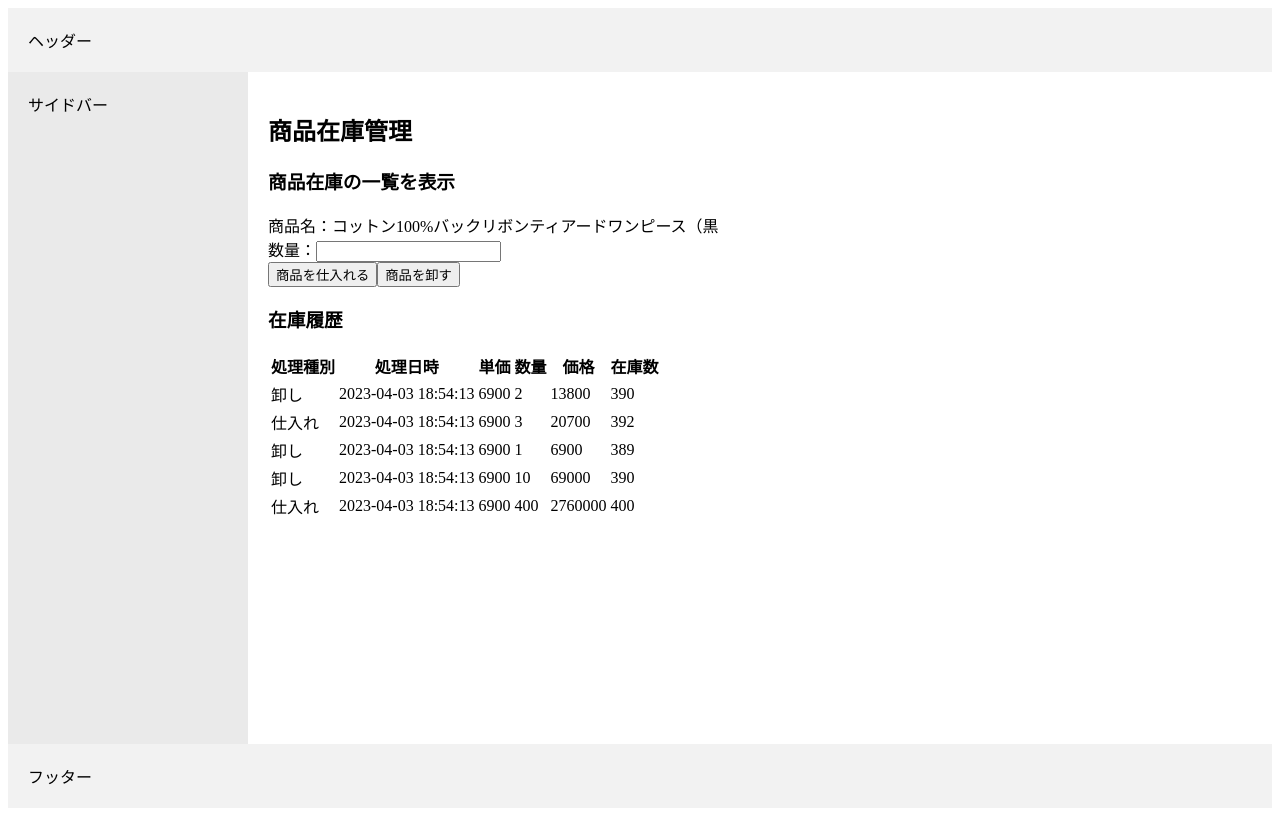
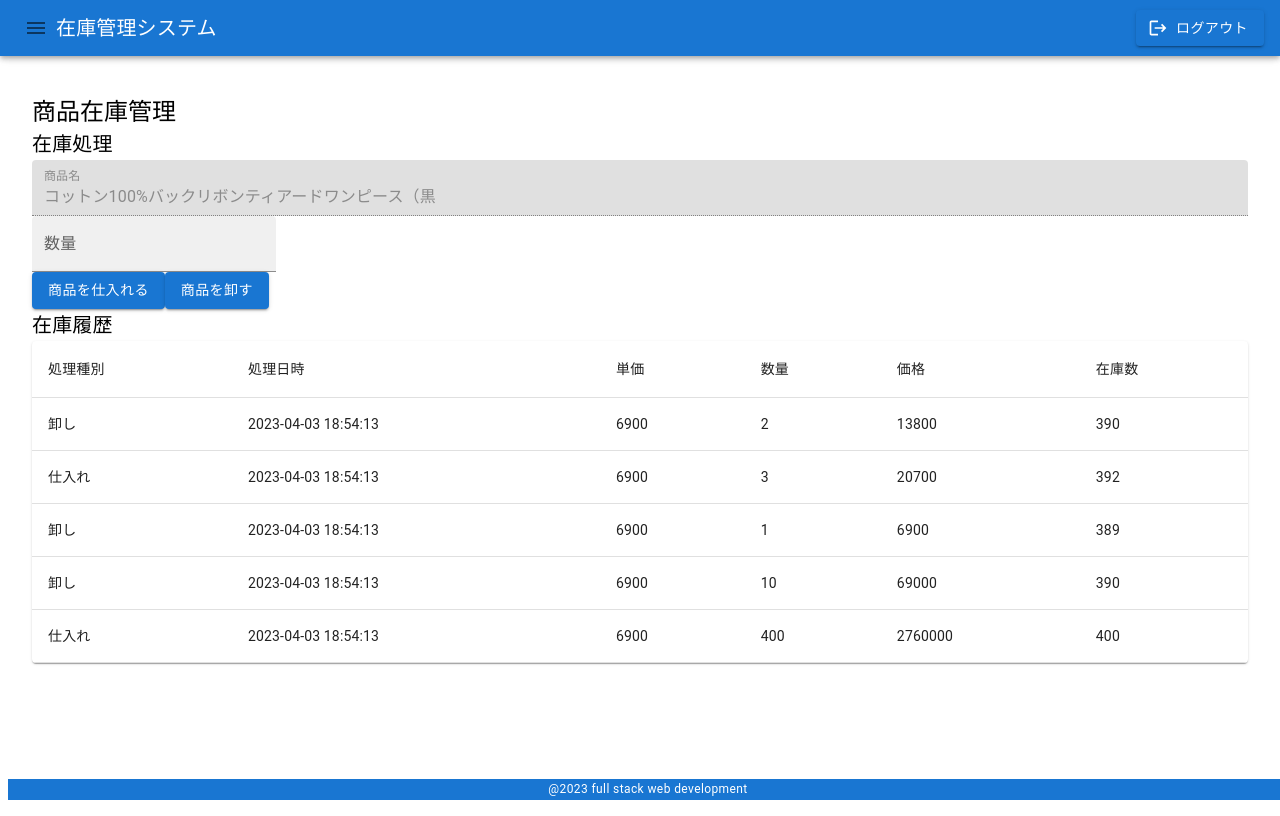
Before and after one commit to re2osushi8888/study-fullstack-web-dev, a Next.js app in the folder frontend/: page /inventory/products/1 in a window 1280 px wide. Built offline with nearby package versions, Linux system fonts and the light colour scheme.

Commit message:
chapter 5-6-3
UIの改善
一部型エラーなどがあったので修正

```diff
--- a/frontend/app/inventory/layout.tsx
+++ b/frontend/app/inventory/layout.tsx
@@ -1,20 +1,142 @@
+'use client';
+
+import { ThemeProvider } from '@emotion/react';
+import { Logout as LogoutIcon, Menu as MenuIcon } from '@mui/icons-material';
+import {
+	AppBar,
+	Box,
+	Button,
+	Divider,
+	Drawer,
+	IconButton,
+	List,
+	ListItem,
+	ListItemButton,
+	ListItemText,
+	Toolbar,
+	Typography,
+	createTheme,
+} from '@mui/material';
+import { useRouter } from 'next/navigation';
 import type React from 'react';
-import styles from './products/styles.module.css';
+import { useState } from 'react';
+
+declare module '@mui/material/styles' {
+	interface BreakpointOverrides {
+		xs: false;
+		sm: false;
+		md: false;
+		lg: false;
+		xl: false;
+		mobile: true;
+		desktop: true;
+	}
+}
+
+const defaultTheme = createTheme({
+	breakpoints: {
+		values: {
+			mobile: 0,
+			desktop: 600,
+		},
+	},
+});
+
 export default function InventoryLayout({
 	children,
 }: {
 	children: React.ReactNode;
 }) {
+	// サイドバーの閉会を管理する
+	const [open, setOpen] = useState(false);
+
+	const toggleDrawer = (open: boolean) => {
+		setOpen(open);
+	};
+
+	//各種画面への遷移を管理する
+	const router = useRouter();
+
+	//ログアウト処理
+	const handleLogout = () => {
+		router.replace('/login');
+	};
+
+	// 開閉対象となるサイドバー本体
+	const list = () => (
+		<Box sx={{ width: 240 }}>
+			<Toolbar />
+			<Divider />
+			<List>
+				<ListItem component="a" href="/inventory/products" disablePadding>
+					<ListItemButton>
+						<ListItemText primary="商品一覧" />
+					</ListItemButton>
+				</ListItem>
+				<Divider />
+				<ListItem component="a" href="/inventory/import_sales" disablePadding>
+					<ListItemText primary="売上一括登録" />
+				</ListItem>
+			</List>
+		</Box>
+	);
+
 	return (
-		<div className={styles.layout}>
-			<header className={styles.header}>ヘッダー</header>
-			<div className={styles.container}>
-				<aside className={styles.navbar}>サイドバー</aside>
-				<main className={styles.content}>
-					<section>{children}</section>
-				</main>
-			</div>
-			<footer className={styles.footer}>フッター</footer>
-		</div>
+		<ThemeProvider theme={defaultTheme}>
+			<Box sx={{ display: 'flex' }}>
+				<AppBar position="fixed">
+					<Toolbar>
+						<IconButton onClick={() => toggleDrawer(true)}>
+							<MenuIcon />
+						</IconButton>
+						<Typography
+							variant="h6"
+							noWrap
+							component="div"
+							sx={{ flexGrow: 1 }}
+						>
+							在庫管理システム
+						</Typography>
+						<Button
+							variant="contained"
+							startIcon={<LogoutIcon />}
+							onClick={() => handleLogout()}
+						>
+							ログアウト
+						</Button>
+					</Toolbar>
+				</AppBar>
+				<Drawer open={open} onClose={() => toggleDrawer(false)} anchor="left">
+					{list()}
+				</Drawer>
+				<Box
+					component="main"
+					sx={{
+						flexGrow: 1,
+						p: 3,
+						// AppBar と被るため下にずらしている
+						marginTop: '64px',
+						width: '100%',
+						background: 'white',
+					}}
+				>
+					{children}
+				</Box>
+				<Box
+					component="footer"
+					sx={{
+						width: '100%',
+						position: 'fixed',
+						textAlign: 'center',
+						bottom: 0,
+						background: '#1976d2',
+					}}
+				>
+					<Typography variant="caption" color="white">
+						@2023 full stack web development
+					</Typography>
+				</Box>
+			</Box>
+		</ThemeProvider>
 	);
 }
--- a/frontend/app/inventory/products/[id]/page.tsx
+++ b/frontend/app/inventory/products/[id]/page.tsx
@@ -1,6 +1,23 @@
 'use client';
 
+import {
+	Alert,
+	type AlertColor,
+	Box,
+	Button,
+	Paper,
+	Snackbar,
+	Table,
+	TableBody,
+	TableCell,
+	TableContainer,
+	TableHead,
+	TableRow,
+	TextField,
+	Typography,
+} from '@mui/material';
 import { useEffect, useState } from 'react';
+import { useForm } from 'react-hook-form';
 import inventoriesData from '../sample/dummy_inventories.json';
 import productsData from '../sample/dummy_products.json';
 
@@ -9,6 +26,11 @@ type ProductData = {
 	name: string;
 	price: number;
 	description: string;
+};
+
+type FormData = {
+	id: number;
+	quantity: number;
 };
 
 type InventoryData = {
@@ -24,11 +46,16 @@ type InventoryData = {
 export default function Page({
 	params,
 }: {
-	// 商品IDにあたる検索条件
 	params: { id: number };
 }) {
 	const paramsId = Number(params.id);
-	//読み込みデータを保持
+	const {
+		register,
+		handleSubmit,
+		formState: { errors },
+	} = useForm<FormData>();
+
+	// 読込データを保持
 	const [product, setProduct] = useState<ProductData>({
 		id: 0,
 		name: '',
@@ -36,7 +63,20 @@ export default function Page({
 		description: '',
 	});
 	const [data, setData] = useState<Array<InventoryData>>([]);
+	// submit時のactionを分岐させる
+	const [action, setAction] = useState<string>('');
+	const [open, setOpen] = useState(false);
+	const [severity, setSeverity] = useState<AlertColor>('success');
+	const [message, setMessage] = useState('');
+	const result = (severity: AlertColor, message: string) => {
+		setOpen(true);
+		setSeverity(severity);
+		setMessage(message);
+	};
 
+	const handleClose = () => {
+		setOpen(false);
+	};
 	useEffect(() => {
 		const selectedProduct: ProductData = productsData.find(
 			(v) => v.id === paramsId,
@@ -50,47 +90,118 @@ export default function Page({
 		setData(inventoriesData);
 	}, [paramsId]);
 
+	const onSubmit = (form: FormData): void => {
+		const data: FormData = {
+			id: Number(params.id),
+			quantity: Number(form.quantity),
+		};
+
+		// actionによってHTTPメソッドと使用するパラメーターを切り替える
+		if (action === 'purchase') {
+			handlePurchase(data);
+		} else if (action === 'sell') {
+			if (data.id === null) {
+				return;
+			}
+			handleSell(data);
+		}
+	};
+
+	// 仕入れ・卸し処理
+	const handlePurchase = (data: FormData) => {
+		result('success', '商品を仕入れました');
+	};
+
+	const handleSell = (data: FormData) => {
+		result('success', '商品を卸しました');
+	};
+
 	return (
 		<>
-			<h2>商品在庫管理</h2>
-			<h3>商品在庫の一覧を表示</h3>
-			<form>
-				<div>
-					<label htmlFor="productName">商品名：</label>
-					<span id="productName">{product.name}</span>
-				</div>
-				<div>
-					<label htmlFor="quantity">数量：</label>
-					<input type="text" id="quantity" />
-				</div>
-				<button type="submit">商品を仕入れる</button>
-				<button type="submit">商品を卸す</button>
-			</form>
-			<h3>在庫履歴</h3>
-			<table>
-				<thead>
-					<tr>
-						<th>処理種別</th>
-						<th>処理日時</th>
-						<th>単価</th>
-						<th>数量</th>
-						<th>価格</th>
-						<th>在庫数</th>
-					</tr>
-				</thead>
-				<tbody>
-					{data.map((data: InventoryData) => (
-						<tr key={data.id}>
-							<td>{data.type}</td>
-							<td>{data.date}</td>
-							<td>{data.unit}</td>
-							<td>{data.quantity}</td>
-							<td>{data.price}</td>
-							<td>{data.inventory}</td>
-						</tr>
-					))}
-				</tbody>
-			</table>
+			<Snackbar
+				open={open}
+				autoHideDuration={3000}
+				onClose={handleClose}
+				anchorOrigin={{ vertical: 'top', horizontal: 'left' }}
+			>
+				<Alert severity={severity}>{message}</Alert>
+			</Snackbar>
+			<Typography variant="h5">商品在庫管理</Typography>
+			<Typography variant="h6">在庫処理</Typography>
+			<Box component="form" onSubmit={handleSubmit(onSubmit)}>
+				<Box>
+					<TextField
+						disabled
+						fullWidth
+						id="name"
+						label="商品名"
+						variant="filled"
+						value={product.name}
+					/>
+				</Box>
+				<Box>
+					<TextField
+						type="number"
+						id="quantity"
+						variant="filled"
+						label="数量"
+						{...register('quantity', {
+							required: '必須入力です。',
+							min: {
+								value: 1,
+								message: '1から99999999の数値を入力してください',
+							},
+							max: {
+								value: 99999999,
+								message: '1から99999999の数値を入力してください',
+							},
+						})}
+						error={Boolean(errors.quantity)}
+						helperText={errors.quantity?.message?.toString() || ''}
+					/>
+				</Box>
+				<Button
+					variant="contained"
+					type="submit"
+					onClick={() => setAction('purchase')}
+				>
+					商品を仕入れる
+				</Button>
+				<Button
+					variant="contained"
+					type="submit"
+					onClick={() => setAction('sell')}
+				>
+					商品を卸す
+				</Button>
+			</Box>
+			<Typography variant="h6">在庫履歴</Typography>
+			<TableContainer component={Paper}>
+				<Table>
+					<TableHead>
+						<TableRow>
+							<TableCell>処理種別</TableCell>
+							<TableCell>処理日時</TableCell>
+							<TableCell>単価</TableCell>
+							<TableCell>数量</TableCell>
+							<TableCell>価格</TableCell>
+							<TableCell>在庫数</TableCell>
+						</TableRow>
+					</TableHead>
+					<TableBody>
+						{data.map((data: InventoryData) => (
+							<TableRow key={data.id}>
+								<TableCell>{data.type}</TableCell>
+								<TableCell>{data.date}</TableCell>
+								<TableCell>{data.unit}</TableCell>
+								<TableCell>{data.quantity}</TableCell>
+								<TableCell>{data.price}</TableCell>
+								<TableCell>{data.inventory}</TableCell>
+							</TableRow>
+						))}
+					</TableBody>
+				</Table>
+			</TableContainer>
 		</>
 	);
 }
--- a/frontend/app/inventory/products/page.tsx
+++ b/frontend/app/inventory/products/page.tsx
@@ -1,6 +1,30 @@
 'use client';
 
-import Link from 'next/link';
+import {
+	Add as AddIcon,
+	Cancel as CancelIcon,
+	Check as CheckIcon,
+	Delete as DeleteIcon,
+	Edit as EditIcon,
+} from '@mui/icons-material';
+import {
+	Alert,
+	type AlertColor,
+	Box,
+	Button,
+	IconButton,
+	Link,
+	Paper,
+	Snackbar,
+	Table,
+	TableBody,
+	TableCell,
+	TableContainer,
+	TableHead,
+	TableRow,
+	TextField,
+	Typography,
+} from '@mui/material';
 import { useEffect, useState } from 'react';
 import { useForm } from 'react-hook-form';
 import productsData from './sample/dummy_products.json';
@@ -28,12 +52,27 @@ export default function Page() {
 
 	// 読み込みデータを保持
 	const [data, setData] = useState<Array<ProductData>>([]);
+	const [open, setOpen] = useState(false);
+	const [severity, setSeverity] = useState<AlertColor>('success');
+	const [message, setMessage] = useState('');
+	const result = (severity: AlertColor, message: string) => {
+		setOpen(true);
+		setSeverity(severity);
+		setMessage(message);
+	};
+
+	// ドキュメント見たけど引数要らなそう
+	const handleClose = () => {
+		setOpen(false);
+	};
+
 	useEffect(() => {
 		setData(productsData);
 	}, []);
 
+	// 登録データを保持
 	const [id, setId] = useState<number | null>(0);
-	// submit時のactionを分岐させる
+	// submit字のactionを分岐させる
 	const [action, setAction] = useState<string>('');
 	const onSubmit = (event: ProductFormData): void => {
 		const data: ProductData = {
@@ -42,7 +81,7 @@ export default function Page() {
 			price: Number(event.price),
 			description: event.description,
 		};
-		// actionによってHTTPメソッドと使用するパラメーターを切り替える
+		// actionによってHTTPメソッドと　使用するパラメータを切り替える
 		if (action === 'add') {
 			handleAdd(data);
 		} else if (action === 'update') {
@@ -58,7 +97,7 @@ export default function Page() {
 		}
 	};
 
-	// 新規登録処理、新規登録行の表示状態を保持
+	// 登録処理
 	const handleShowNewRow = () => {
 		setId(null);
 		reset({
@@ -71,10 +110,11 @@ export default function Page() {
 		setId(0);
 	};
 	const handleAdd = (data: ProductData) => {
+		result('success', '商品が登録されました');
 		setId(0);
 	};
 
-	// 更新・削除処理、更新・削除業の表示状態を保持
+	// 更新・削除処理
 	const handleEditRow = (id: number | null) => {
 		const selectedProduct: ProductData = data.find(
 			(v) => v.id === id,
@@ -90,147 +130,221 @@ export default function Page() {
 		setId(0);
 	};
 	const handleEdit = (data: ProductData) => {
+		result('success', '商品が更新されました');
 		setId(0);
 	};
 	const handleDelete = (id: number) => {
+		result('success', '商品が削除されました');
 		setId(0);
 	};
 
 	return (
-		<div>
-			<h2>商品一覧</h2>
-			<button type="button" onClick={handleShowNewRow}>
+		<>
+			<Snackbar
+				open={open}
+				autoHideDuration={3000}
+				onClose={handleClose}
+				// わかりづらいので左上に表示
+				anchorOrigin={{ vertical: 'top', horizontal: 'left' }}
+			>
+				<Alert severity={severity}>{message}</Alert>
+			</Snackbar>
+			<Typography variant="h5">商品一覧</Typography>
+			<Button
+				variant="contained"
+				startIcon={<AddIcon />}
+				onClick={() => handleShowNewRow()}
+			>
 				商品を追加する
-			</button>
-			<form onSubmit={handleSubmit(onSubmit)}>
-				<table>
-					<thead>
-						<tr>
-							<th>商品ID</th>
-							<th>商品名</th>
-							<th>単価</th>
-							<th>説明</th>
-							<th />
-							<th />
-						</tr>
-					</thead>
-					<tbody>
+			</Button>
+			<Box
+				component="form"
+				onSubmit={handleSubmit(onSubmit)}
+				sx={{ height: 400, width: '100%' }}
+			>
+				<TableContainer component={Paper}>
+					<Table
+						sx={{
+							display: { mobile: 'none', desktop: 'table' },
+						}}
+					>
+						<TableHead>
+							<TableRow>
+								<TableCell>商品ID</TableCell>
+								<TableCell>商品名</TableCell>
+								<TableCell>単価</TableCell>
+								<TableCell>説明</TableCell>
+								<TableCell />
+								<TableCell />
+							</TableRow>
+						</TableHead>
+						<TableBody>
 							{id === null ? (
-							<tr>
-								<td />
-								<td>
-									<input
+								<TableRow>
+									<TableCell />
+									<TableCell>
+										<TextField
 											type="text"
 											id="name"
-										{...register('name', { required: true, maxLength: 100 })}
+											{...register('name', {
+												required: '必須入力です。',
+												maxLength: {
+													value: 100,
+													message: '100文字以内の商品名を入力して下さい',
+												},
+											})}
+											error={Boolean(errors.name)}
+											helperText={errors.name?.message?.toString() || ''}
 										/>
-									{errors.name && (
-										<div>100文字以内の商品名を入力してください</div>
-									)}
-								</td>
-								<td>
-									<input
+									</TableCell>
+									<TableCell>
+										<TextField
 											type="number"
 											id="price"
 											{...register('price', {
-											required: true,
-											min: 1,
-											max: 99999999,
+												required: '必須入力です。',
+												min: {
+													value: 1,
+													message: '1から99999999の数値を入力してください',
+												},
+												max: {
+													value: 99999999,
+													message: '1から99999999の数値を入力してください',
+												},
 											})}
+											error={Boolean(errors.price)}
+											helperText={errors.price?.message?.toString() || ''}
 										/>
-									{errors.price && (
-										<div>1から99999999の数値を入力してください</div>
-									)}
-								</td>
-								<td>
-									<input
+									</TableCell>
+									<TableCell>
+										<TextField
 											type="text"
 											id="description"
 											{...register('description')}
 										/>
-								</td>
-								<td />
-								<td>
-									<button type="button" onClick={() => handleAddCancel()}>
+									</TableCell>
+									{/* ルーティングのために追加 */}
+									<TableCell />
+									<TableCell>
+										<Button
+											variant="outlined"
+											startIcon={<CancelIcon />}
+											onClick={() => handleAddCancel}
+										>
 											キャンセル
-									</button>
-									<button type="submit" onClick={() => setAction('add')}>
+										</Button>
+										<Button
+											type="submit"
+											variant="contained"
+											startIcon={<CheckIcon />}
+											onClick={() => setAction('add')}
+										>
 											登録する
-									</button>
-								</td>
-							</tr>
+										</Button>
+									</TableCell>
+								</TableRow>
 							) : (
 								''
 							)}
 							{data.map((data: ProductData) =>
 								id === data.id ? (
-								<tr key={data.id}>
-									<td>{data.id}</td>
-									<td>
-										<input
+									<TableRow key={data.id}>
+										<TableCell>{data.id}</TableCell>
+										<TableCell>
+											<TextField
 												type="text"
 												id="name"
-											{...register('name', { required: true, maxLength: 100 })}
+												{...register('name', {
+													required: '必須入力です。',
+													maxLength: {
+														value: 100,
+														message: '100文字以内の商品名を入力してください。',
+													},
+												})}
+												error={Boolean(errors.name)}
+												helperText={errors.name?.message?.toString() || ''}
 											/>
-										{errors.name && (
-											<div>100文字以内の商品名を入力してください</div>
-										)}
-									</td>
-									<td>
-										<input
+										</TableCell>
+										<TableCell>
+											<TextField
 												type="number"
 												id="price"
-											{...register('price', { min: 1, max: 99999999 })}
+												{...register('price', {
+													required: '必須入力です。',
+													min: {
+														value: 1,
+														message: '1から99999999の数値を入力してください',
+													},
+													max: {
+														value: 99999999,
+														message: '1から99999999の数値を入力してください',
+													},
+												})}
+												error={Boolean(errors.price)}
+												helperText={errors.price?.message?.toString() || ''}
 											/>
-										{errors.price && (
-											<div>1から99999999の数値を入力してください</div>
-										)}
-									</td>
-									<td>
-										<input
+										</TableCell>
+										<TableCell>
+											<TextField
 												type="text"
 												id="description"
 												{...register('description')}
 											/>
-									</td>
-									<td />
-									<td>
-										<button type="button" onClick={() => handleEditCancel()}>
+										</TableCell>
+										<TableCell />
+										<TableCell>
+											<Button
+												variant="outlined"
+												startIcon={<CancelIcon />}
+												onClick={() => handleEditCancel()}
+											>
 												キャンセル
-										</button>
-										<button type="submit" onClick={() => setAction('update')}>
+											</Button>
+											<Button
+												type="submit"
+												variant="contained"
+												startIcon={<CheckIcon />}
+												onClick={() => setAction('update')}
+											>
 												更新する
-										</button>
-										<button type="submit" onClick={() => setAction('delete')}>
-											削除する
-										</button>
-									</td>
-								</tr>
+											</Button>
+											<IconButton
+												aria-label="削除する"
+												type="submit"
+												color="warning"
+												onClick={() => setAction('delete')}
+											>
+												<DeleteIcon />
+											</IconButton>
+										</TableCell>
+									</TableRow>
 								) : (
-								<tr key={data.id}>
-									<td>{data.id}</td>
-									<td>{data.name}</td>
-									<td>{data.price}</td>
-									<td>{data.description}</td>
-									<td>
+									<TableRow key={data.id}>
+										<TableCell>{data.id}</TableCell>
+										<TableCell>{data.name}</TableCell>
+										<TableCell>{data.price}</TableCell>
+										<TableCell>{data.description}</TableCell>
+										<TableCell>
 											<Link href={`/inventory/products/${data.id}`}>
 												在庫処理
 											</Link>
-									</td>
-									<td>
-										<button
-											type="button"
+										</TableCell>
+										<TableCell>
+											<IconButton
+												aria-label="編集する"
+												color="primary"
 												onClick={() => handleEditRow(data.id)}
 											>
-											更新・削除
-										</button>
-									</td>
-								</tr>
+												<EditIcon />
+											</IconButton>
+										</TableCell>
+									</TableRow>
 								),
 							)}
-					</tbody>
-				</table>
-			</form>
-		</div>
+						</TableBody>
+					</Table>
+				</TableContainer>
+			</Box>
+		</>
 	);
 }
```
Lines whose indentation alone changed are shown as unchanged.
